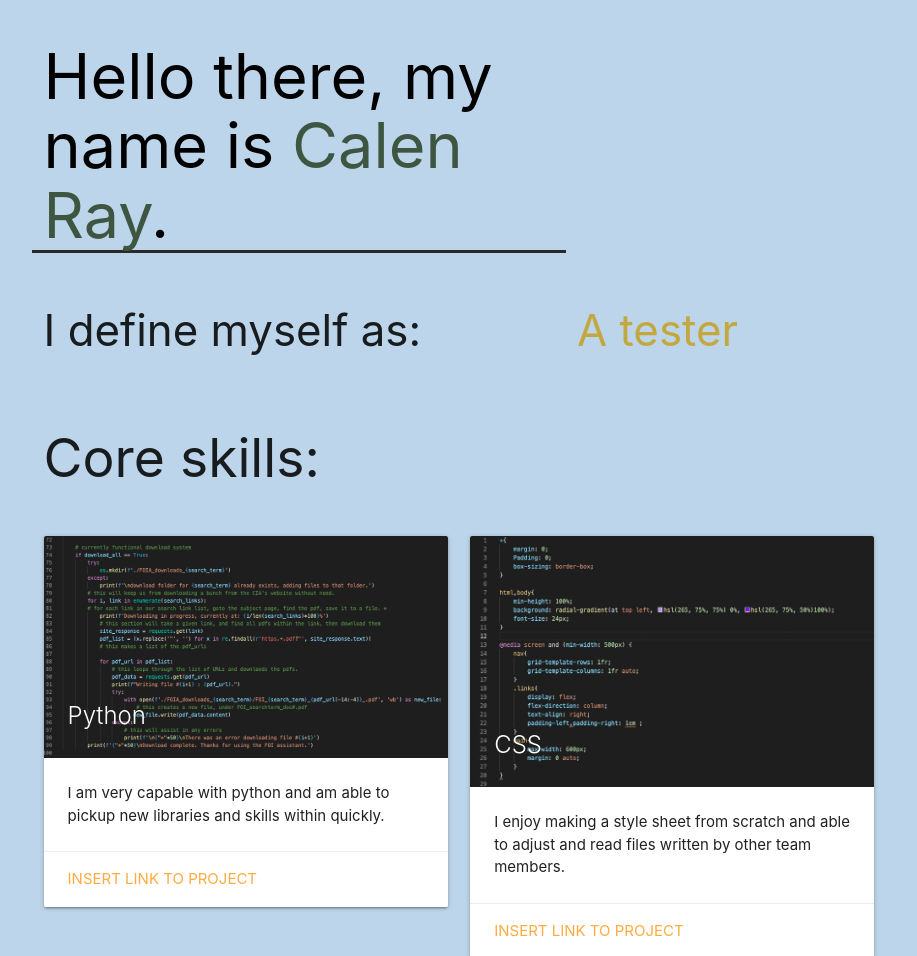
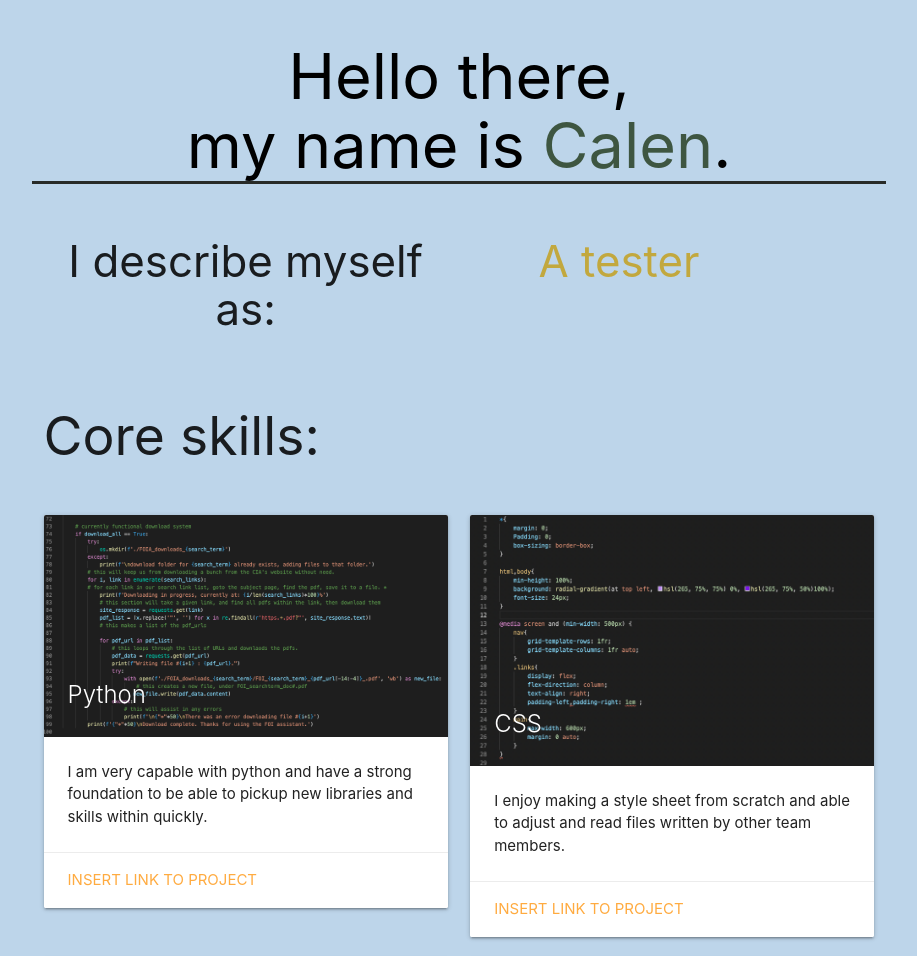
Before and after one commit to Calen-Ray/calen-ray.github.io, a plain HTML site: page index.html in a window 1280 px wide. Shown: the top 956 px of the page, without its empty margins (181-1098 px from the left). Drawn offline with nearby package versions, Linux system fonts and the light colour scheme.

Commit message:
updates for mobile use

```diff
--- a/index.html
+++ b/index.html
@@ -17,32 +17,33 @@
 </head>
 <body class="blue-background">
 
-    <div class="row">
-        <h1 class="col s5 offset-s2">
-            <span>Hello there,</span> my name is <span class="hunter-green-text">Calen Ray</span>.
+    <div class="row center-text">
+        <h1 class="col s10 l8 offset-s1 offset-l2">
+            <span>Hello there,</span> <br> my name is <span class="hunter-green-text">Calen</span>.
         </h1>
 
-        <h3 class="col s5 offset-s2">I define myself as:</h3>
-        <h3 class="col s5 personal-animation" > </h3>
+        <h3 class="col s10 l4 offset-l2">I describe myself as:</h3>
+        <h3 class="col s7 l3 offset-s2 personal-animation" ></h3>
 
     </div>
     <div>
         <div class="row">
-        <h2 class="col 2 offset-s2">
+        <h2 class="col s5 l5 offset-l2 offset-s2">
             Core skills:
-
         </h2>
         </div>
         <div class="row">
+
             <!-- Card for python project -->
-            <div class="col s4 offset-s2">
+
+            <div class="col s8 l4 offset-s2 offset-l2">
             <div class="card">
                 <div class="card-image">
                 <img src="python.png">
                 <span class="card-title">Python</span>
                 </div>
                 <div class="card-content">
-                <p>I am very capable with python and am able to pickup new libraries and skills within quickly.</p>
+                <p>I am very capable with python and have a strong foundation to be able to pickup new libraries and skills within quickly.</p>
                 </div>
                 <div class="card-action">
                 <a href="#"class="gold-text">INSERT LINK TO project</a>
@@ -52,7 +53,7 @@
 
             <!-- Card for CSS project -->
 
-            <div class="col s4">
+            <div class="col s8 offset-s2 l4 ">
             <div class="card">
                 <div class="card-image">
                 <img src="css.png">
@@ -69,7 +70,7 @@
 
             <!-- Card for HTML project -->
 
-            <div class="col s4  offset-s2">
+            <div class="col s8 l4 offset-l2 offset-s2">
                 <div class="card">
                     <div class="card-image">
                     <img src="css.png">
@@ -85,7 +86,7 @@
             </div>
 
 
-            <div class="col s4">
+            <div class="col s8 offset-s2 l4">
                 <div class="card">
                     <div class="card-image">
                     <img src="css.png">
--- a/style.css
+++ b/style.css
@@ -58,8 +58,14 @@ h1{
     color: var(--color-beau-blue);
 }
 
+.blue-background-gradiant{
+    background-color:  radial-gradient(at top, blue 0%, var(--color-beau-blue) 100%);
+}
 
 
+.center-text{
+    text-align: center;
+}
 
 /*
 3E5641 hunter green
```
